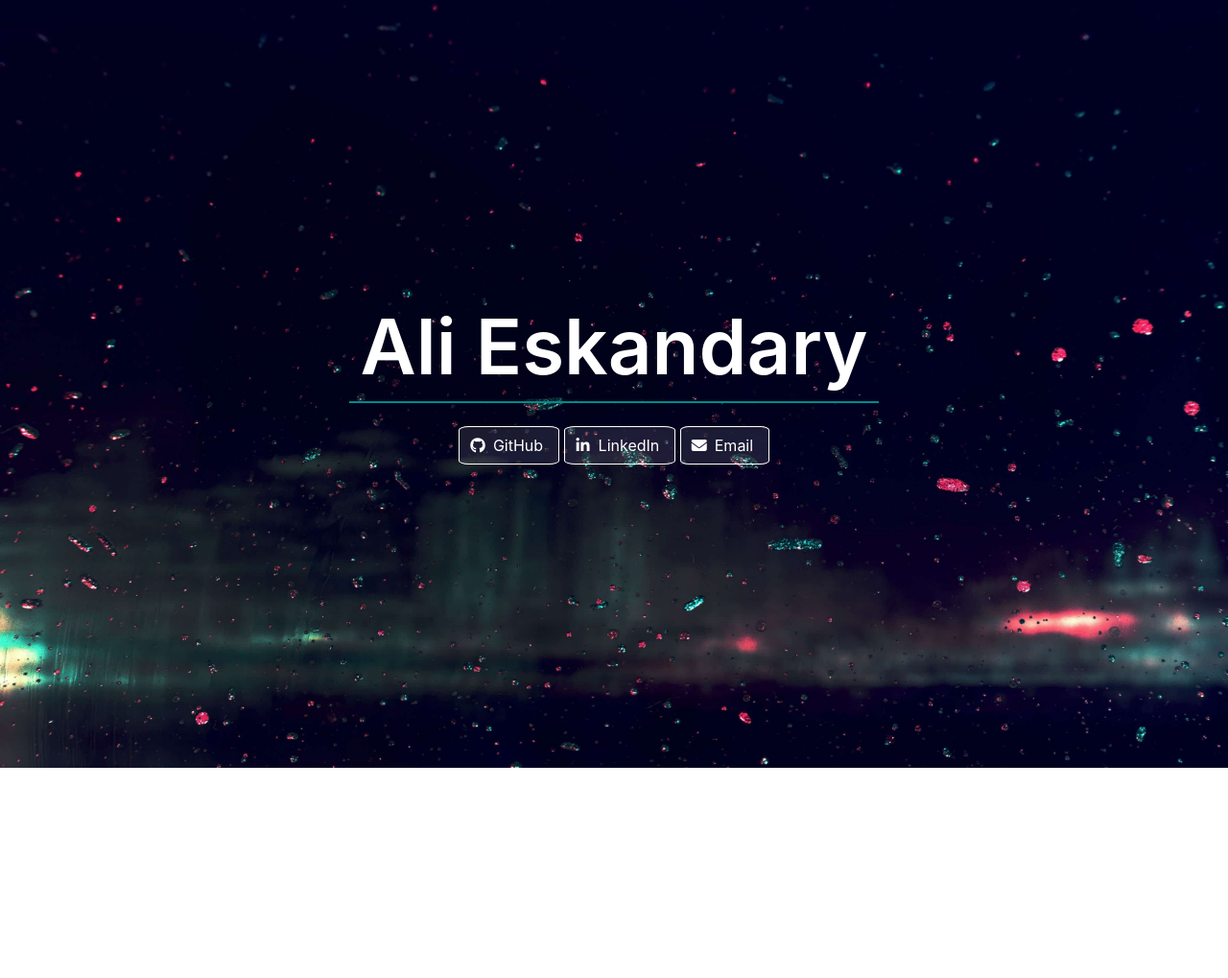
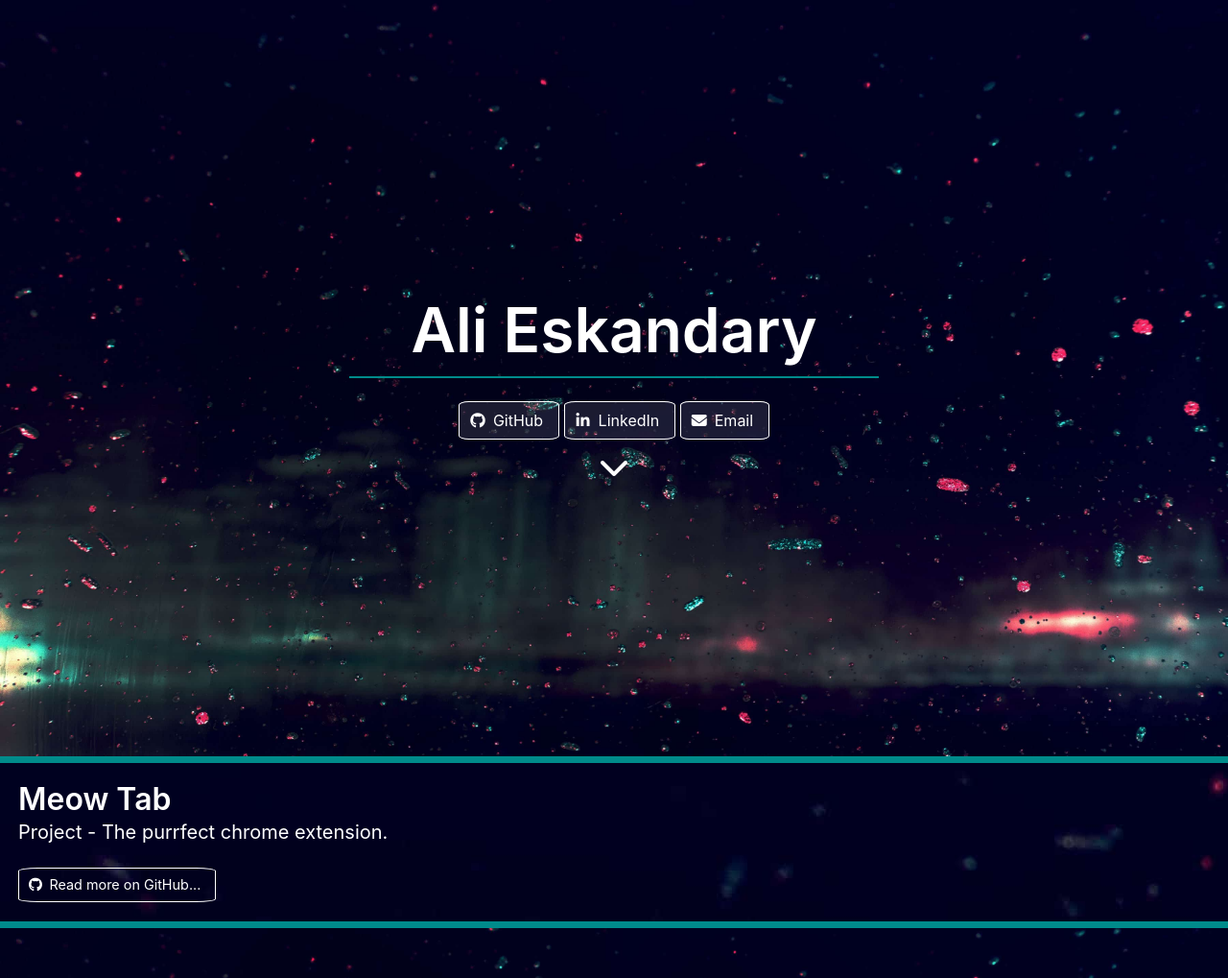
Before and after one commit to aeskandary/aeskandary.github.io, a plain HTML site: page index.html in a window 1280 px wide. Shown: the whole page at 96% size. Before the commit the page ends 800 px from the top, so only its background shows below. Drawn offline with nearby package versions, Linux system fonts and the light colour scheme.

Commit message:
added posts section

```diff
--- a/aeStyle.css
+++ b/aeStyle.css
@@ -1,10 +1,11 @@
 #body{
     background-image: url("blueUnsplash-min.jpg");
     background-size: cover;
+    background-attachment: fixed;
     background-color: #0A131A;
 }
 #name{
-    font-size: 5em;
+    font-size: 4em;
 }
 #linkButton{
     background-color: rgba(256, 256, 256, 0.1);
@@ -13,6 +14,7 @@
 }
 #linkButton:hover{
     color: cyan;
+    border-color: darkcyan;
 }
 #lineBreak{
     margin-top:-2%;
@@ -21,3 +23,25 @@
 #lineBreak:hover{
     background-color: white;
 }
+#infoArea{
+
+}
+#downArrow{
+    font-size:2em;
+}
+#downArrow:hover{
+    color: darkcyan;
+}
+#post{
+    background-color: darkcyan;
+    background-image: url("blueUnsplash-min.jpg");
+    background-attachment: fixed;
+    border: 7px darkcyan solid;
+}
+#posts{
+    padding-bottom:5%;
+}
+#postButton{
+    font-size:.9em;
+    border-radius:10%;
+}
--- a/index.html
+++ b/index.html
@@ -10,11 +10,11 @@
     <link rel="stylesheet" href="aeStyle.css"> </head>
 <script src="https://kit.fontawesome.com/4b0ebb4330.js" crossorigin="anonymous"></script>
 
-<body>
+<body id="body">
     <section class="hero is-info is-fullheight" id="body">
             <div class="hero-body">
                 <div class="container has-text-centered">
-                    <div class="column is-6 is-offset-3">
+                    <div class="column is-6 is-offset-3" id="infoArea">
                         <h1 class="title" id="name">
                             Ali Eskandary
                         </h1>
@@ -37,12 +37,28 @@
                             </span>
                             <span>Email</span>
                         </a>
-
                     </div>
+                    <a href="/index.html#posts"><i class="fas fa-chevron-down" id="downArrow"></i></a>
                 </div>
             </div>
 
     </section>
+
+<div id="posts">
+    <div class="tile is-ancestor">
+            <article class="tile is-child notification is-primary" id="post">
+              <p class="title">Meow Tab</p>
+              <p class="subtitle">Project - The purrfect chrome extension.</p>
+              <a class="button is-white is-outlined" href="https://github.com/aeskandary/meow-tab" id="postButton">
+                  <span class="icon">
+                      <i class="fa fa-github"></i>
+                  </span>
+                  <span>Read more on GitHub...</span>
+              </a>
+            </article>
+      </div>
+</div>
+
 </body>
 <script src="aeScript.js"></script>
 </html>
```
